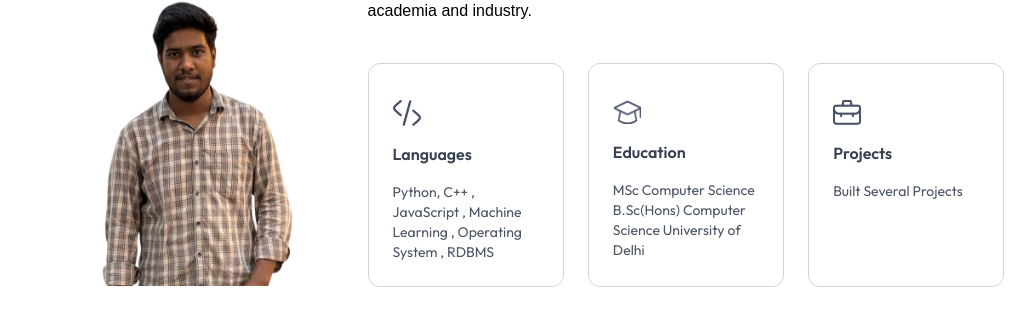
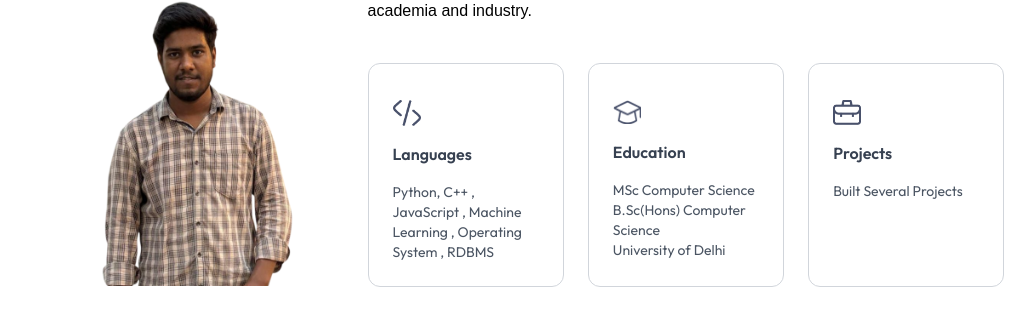
Before and after one commit to satyandra7/portfolio_adarsh, a Next.js app: page / in a window 1280 px wide. Shown: the part 975-1285 px from the top of the page, without its empty margins (122-1157 px from the left). Built offline with nearby package versions, Linux system fonts and the light colour scheme; a web font is replaced by a local one.

Commit message:
nextline in education card

```diff
--- a/app/components/About.jsx
+++ b/app/components/About.jsx
@@ -30,7 +30,7 @@ const About = ({isDarkMode}) => {
                                 key={index}>
                                 <Image src={isDarkMode ? iconDark : icon} alt={title} className='w-7 mt-3' />
                                 <h3 className='my-4 font-semibold text-gray-700 dark:text-white'>{title}</h3>
-                                <p className='text-gray-600 text-sm dark:text-white/80'>{description}</p>
+                                <p className='text-gray-600 text-sm dark:text-white/80 whitespace-pre-line'>{description}</p>
                             </li>
 
                         ))}
```
